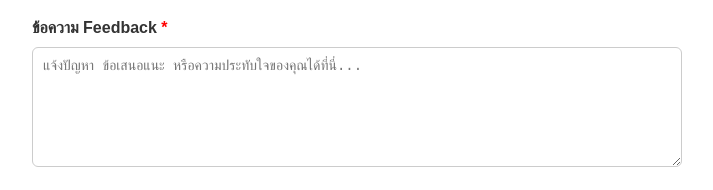
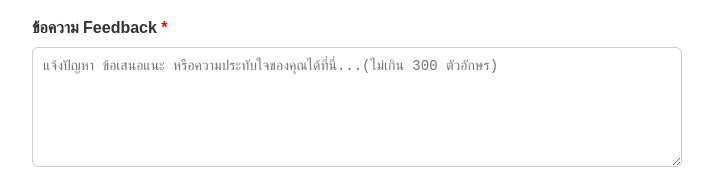
Before and after one commit to ter0821442073-dot/MVP-feedback, a website: page index.html in a window 1280 px wide. Shown: the part 258-448 px from the top of the page, without its empty margins (283-996 px from the left). Drawn offline with Linux system fonts and the light colour scheme.

Commit message:
update code

```diff
--- a/index.html
+++ b/index.html
@@ -42,7 +42,7 @@
 
     <div class="form-group">
         <label for="inputText">ข้อความ Feedback <span style="color:red">*</span></label>
-        <textarea id="inputText" maxlength="300" placeholder="แจ้งปัญหา ข้อเสนอแนะ หรือความประทับใจของคุณได้ที่นี่..." (ไม่เกิน 300 ตัวอักษร) ></textarea>
+        <textarea id="inputText" maxlength="300" placeholder="แจ้งปัญหา ข้อเสนอแนะ หรือความประทับใจของคุณได้ที่นี่...(ไม่เกิน 300 ตัวอักษร) "></textarea>
     </div>
 
     <button id="submitBtn" onclick="sendFeedback()">ส่งข้อความ</button>
```
